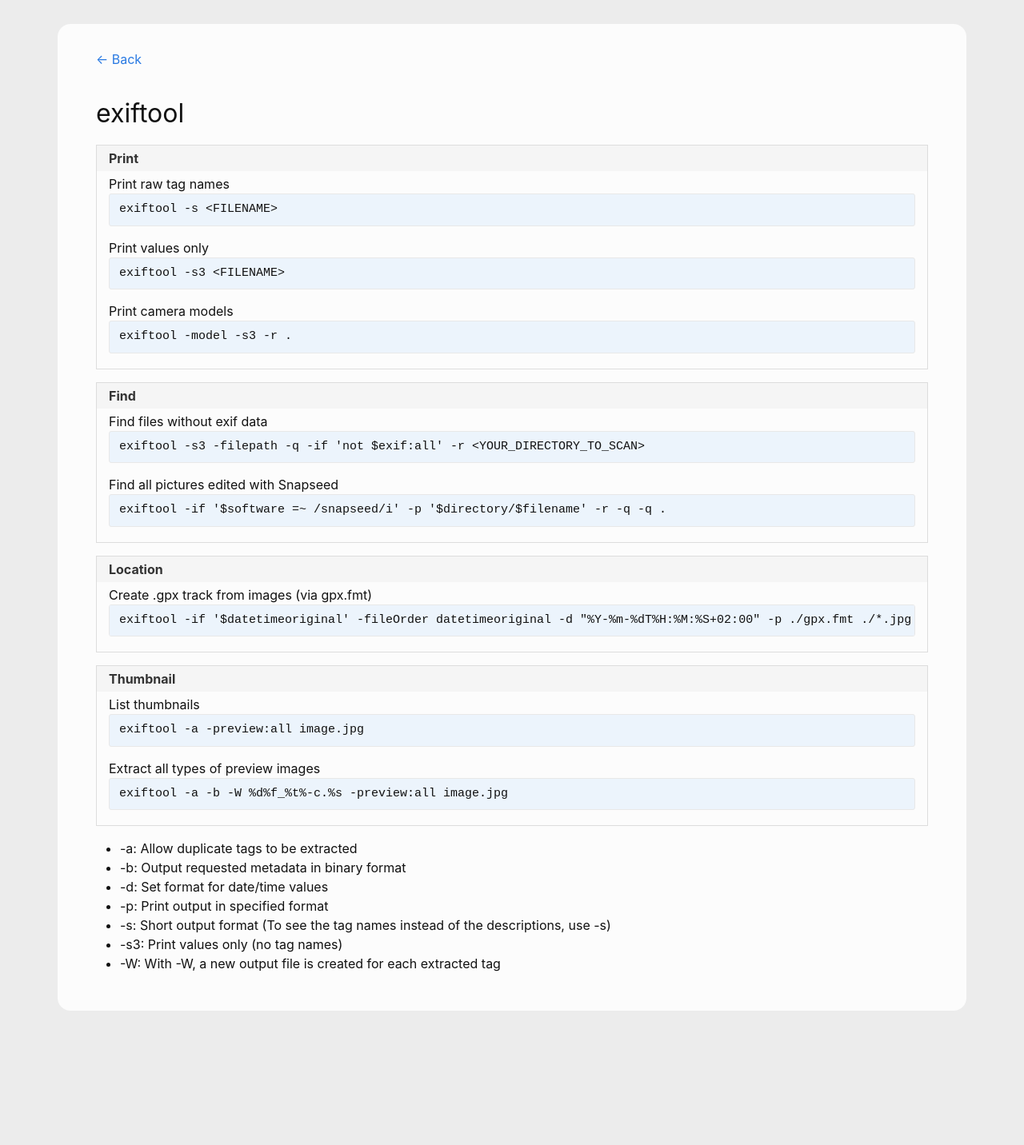
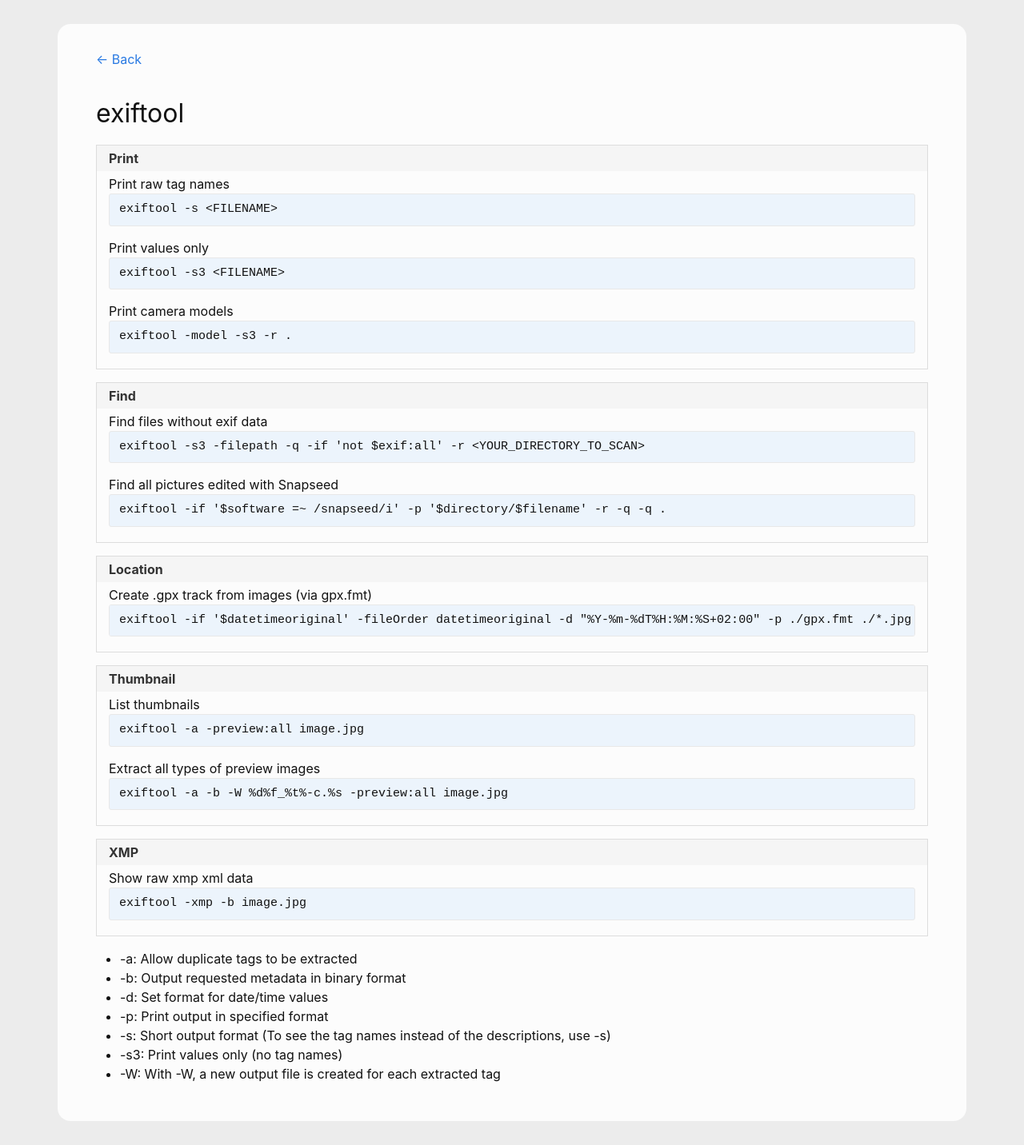
Before and after one commit to andreas-mausch/cheatsheets, a Jekyll site: the page built from _cheatsheets/exiftool.md, in a window 1280 px wide. Shown: the whole page at 80% size. Built offline with Jekyll 4.4.1, drawn with Linux system fonts in a browser that asks for light colours; before the commit the page ends 1294 px from its top, so only the background shows below that.

Commit message:
exiftool: Extract XMP data

```diff
--- a/_cheatsheets/exiftool.md
+++ b/_cheatsheets/exiftool.md
@@ -18,6 +18,9 @@ section:
     commands:
       List thumbnails: exiftool -a -preview:all image.jpg
       Extract all types of preview images: "exiftool -a -b -W %d%f_%t%-c.%s -preview:all image.jpg"
+  - name: XMP
+    commands:
+      Show raw xmp xml data: exiftool -xmp -b image.jpg
 ---
 
 - -a: Allow duplicate tags to be extracted
```
